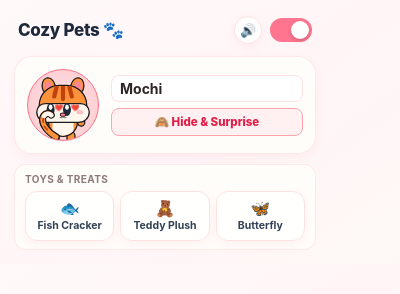
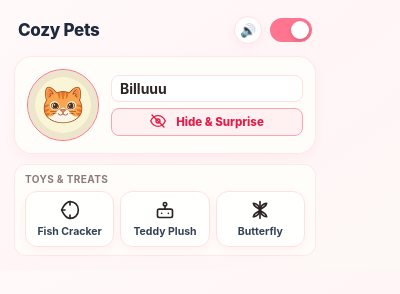
Before and after one commit to fiercfly/itsMyPet, a browser extension: page popup/popup.html in a window 400 px wide. Drawn offline with Linux system fonts and the light colour scheme.

Commit message:
UI Polish: Minimalist popup, SVGs, profile pic and default name Billuuu

```diff
--- a/popup/popup.css
+++ b/popup/popup.css
@@ -165,12 +165,10 @@ input:checked + .slider:before {
   transform: scale(0.96);
 }
 
-.mini-pet-rig {
-  width: 140px;
-  height: 160px;
-  transform: scale(0.42) translateY(24px);
-  transform-origin: center center;
-  position: absolute;
+.pet-profile-pic {
+  width: 100%;
+  height: 100%;
+  object-fit: cover;
   pointer-events: none;
 }
 
--- a/popup/popup.html
+++ b/popup/popup.html
@@ -12,10 +12,12 @@
     <!-- Top Bar -->
     <header class="popup-header">
       <div class="brand">
-        <h1 class="brand-title">Cozy Pets 🐾</h1>
+        <h1 class="brand-title">Cozy Pets</h1>
       </div>
       <div class="header-controls">
-        <button class="icon-btn" id="mute-btn" title="Toggle Sound (Mute/Unmute)">🎵</button>
+        <button class="icon-btn" id="mute-btn" title="Toggle Sound (Mute/Unmute)">
+          <svg viewBox="0 0 24 24" fill="none" stroke="currentColor" stroke-width="2" stroke-linecap="round" stroke-linejoin="round" style="width:16px;height:16px;"><polygon points="11 5 6 9 2 9 2 15 6 15 11 19 11 5"></polygon><path d="M15.54 8.46a5 5 0 0 1 0 7.07"></path><path d="M19.07 4.93a10 10 0 0 1 0 14.14"></path></svg>
+        </button>
         <label class="toggle-switch" title="Toggle companion visibility">
           <input type="checkbox" id="master-toggle" checked>
           <span class="slider"></span>
@@ -26,50 +28,14 @@
     <!-- Hero section -->
     <section class="pet-hero">
       <div class="avatar-pedestal" id="avatar-pedestal" title="Tap to pet your companion">
-        <div class="mini-pet-rig skin-orange-tabby state-idle" id="preview-pet">
-          <div class="cat-rig">
-            <div class="tail-anchor">
-              <div class="single-cat-tail">
-                <svg class="tail-svg" viewBox="0 0 60 70" fill="none" xmlns="http://www.w3.org/2000/svg">
-                  <path class="tail-path-bg" d="M 44 64 C 22 52, 8 32, 12 18 C 15 7, 28 6, 32 12" stroke-linecap="round" stroke-linejoin="round" />
-                  <path class="tail-path-main" d="M 44 64 C 22 52, 8 32, 12 18 C 15 7, 28 6, 32 12" stroke-linecap="round" stroke-linejoin="round" />
-                  <path class="tail-path-tip" d="M 15 14 C 18 8, 27 7, 32 12" stroke-linecap="round" stroke-linejoin="round" />
-                  <path class="tail-path-stripe s1" d="M 23 47 C 20 44, 18 42, 16 39" stroke-linecap="round" />
-                  <path class="tail-path-stripe s2" d="M 13 29 C 12 26, 12 24, 13 21" stroke-linecap="round" />
-                </svg>
-              </div>
-            </div>
-            <div class="hind-legs"><div class="hind-leg left"></div><div class="hind-leg right"></div></div>
-            <div class="torso"><div class="torso-belly"></div></div>
-            <div class="front-paws"><div class="front-paw left"></div><div class="front-paw right"></div></div>
-            <div class="cat-head">
-              <div class="ear left"><div class="ear-inner"></div></div>
-              <div class="ear right"><div class="ear-inner"></div></div>
-              <div class="head-contour">
-                <div class="head-base"><div class="head-stripes"><div class="head-stripe l"></div><div class="head-stripe c"></div><div class="head-stripe r"></div></div></div>
-                <div class="muzzle-cheeks"><div class="cheek-puff l"></div><div class="cheek-puff r"></div></div>
-              </div>
-              <div class="face-cluster">
-                <div class="blush-spots"><div class="blush"></div><div class="blush"></div></div>
-                <div class="eyes-cluster">
-                  <div class="panda-patch l"></div>
-                  <div class="panda-patch r"></div>
-                  <div class="eye l"></div><div class="eye-closed l"></div><div class="eye-heart l">❤️</div>
-                  <div class="eye r"></div><div class="eye-closed r"></div><div class="eye-heart r">❤️</div>
-                </div>
-                <div class="nose"></div>
-                <div class="mouth-normal"></div>
-                <div class="mouth-open"><div class="mouth-tongue"></div></div>
-              </div>
-            </div>
-          </div>
-        </div>
+        <img src="../icons/profile_pic.jpg" class="pet-profile-pic" alt="Pet Profile">
       </div>
 
       <div class="pet-profile">
-        <input type="text" id="pet-name" class="pet-name-input" value="Mochi" maxlength="16" placeholder="Pet Name" />
+        <input type="text" id="pet-name" class="pet-name-input" value="Billuuu" maxlength="16" placeholder="Pet Name" />
         <button class="hide-hide-btn" id="btn-hide-pet" title="Hide pet into stealth peeking mode (pops up randomly!)">
-          🙈 Hide & Surprise
+          <svg viewBox="0 0 24 24" fill="none" stroke="currentColor" stroke-width="2" stroke-linecap="round" stroke-linejoin="round" style="width:16px;height:16px;margin-right:6px;vertical-align:middle;margin-top:-2px;"><path d="M1 12s4-8 11-8 11 8 11 8-4 8-11 8-11-8-11-8z"></path><circle cx="12" cy="12" r="3"></circle><line x1="3" y1="3" x2="21" y2="21"></line></svg>
+          Hide & Surprise
         </button>
       </div>
     </section>
@@ -79,15 +45,21 @@
       <div class="section-label">Toys & Treats</div>
       <div class="btn-grid-3">
         <button class="tool-btn" id="btn-treat" title="Drop fresh fish treat on page">
-          <span class="tool-icon">🐟</span>
+          <span class="tool-icon">
+            <svg viewBox="0 0 24 24" fill="none" stroke="currentColor" stroke-width="2" stroke-linecap="round" stroke-linejoin="round" style="width:20px;height:20px;"><path d="M22 12c0 6-4.39 10-9.8 10C6 22 2 12 2 12s4-10 10.2-10C17.61 2 22 6 22 12z"></path><path d="M2 12h4"></path><path d="M12 22v-4"></path><path d="M12 6V2"></path></svg>
+          </span>
           <span class="tool-name">Fish Cracker</span>
         </button>
         <button class="tool-btn" id="btn-sleep-toy" title="Teddy plushie for cozy sleep">
-          <span class="tool-icon">🧸</span>
+          <span class="tool-icon">
+            <svg viewBox="0 0 24 24" fill="none" stroke="currentColor" stroke-width="2" stroke-linecap="round" stroke-linejoin="round" style="width:20px;height:20px;"><rect x="3" y="11" width="18" height="10" rx="2"></rect><circle cx="12" cy="5" r="2"></circle><path d="M12 7v4"></path><line x1="8" y1="16" x2="8" y2="16"></line><line x1="16" y1="16" x2="16" y2="16"></line></svg>
+          </span>
           <span class="tool-name">Teddy Plush</span>
         </button>
         <button class="tool-btn" id="btn-butterfly" title="Cute butterfly chase toy">
-          <span class="tool-icon">🦋</span>
+          <span class="tool-icon">
+            <svg viewBox="0 0 24 24" fill="none" stroke="currentColor" stroke-width="2" stroke-linecap="round" stroke-linejoin="round" style="width:20px;height:20px;"><path d="M12 2v20"></path><path d="M12 12c-4-4-8-4-8-8 4 0 8 4 8 8z"></path><path d="M12 12c4-4 8-4 8-8-4 0-8 4-8 8z"></path><path d="M12 12c-4 4-8 4-8 8 4 0 8-4 8-8z"></path><path d="M12 12c4 4 8 4 8 8-4 0-8-4-8-8z"></path></svg>
+          </span>
           <span class="tool-name">Butterfly</span>
         </button>
       </div>
--- a/popup/popup.js
+++ b/popup/popup.js
@@ -13,7 +13,7 @@ document.addEventListener('DOMContentLoaded', () => {
     skin: 'orange-tabby',
     scale: 1.0,
     speedMultiplier: 1.0,
-    petName: 'Mochi',
+    petName: 'Billuuu',
     soundMuted: false,
     volume: 0.65,
     likeness: 45,
@@ -121,7 +121,7 @@ document.addEventListener('DOMContentLoaded', () => {
 
     // Pet Name
     if (petNameInput && document.activeElement !== petNameInput) {
-      petNameInput.value = state.petName || 'Mochi';
+      petNameInput.value = state.petName || 'Billuuu';
     }
 
     // Header Sound Mute Toggle Icon
@@ -204,7 +204,7 @@ document.addEventListener('DOMContentLoaded', () => {
   // Pet Name Input
   if (petNameInput) {
     petNameInput.addEventListener('input', (e) => {
-      saveSettings({ petName: e.target.value.trim() || 'Mochi' });
+      saveSettings({ petName: e.target.value.trim() || 'Billuuu' });
     });
   }
 
```
Also changed, not shown: icons/profile_pic.jpg (added), 1 other file.
